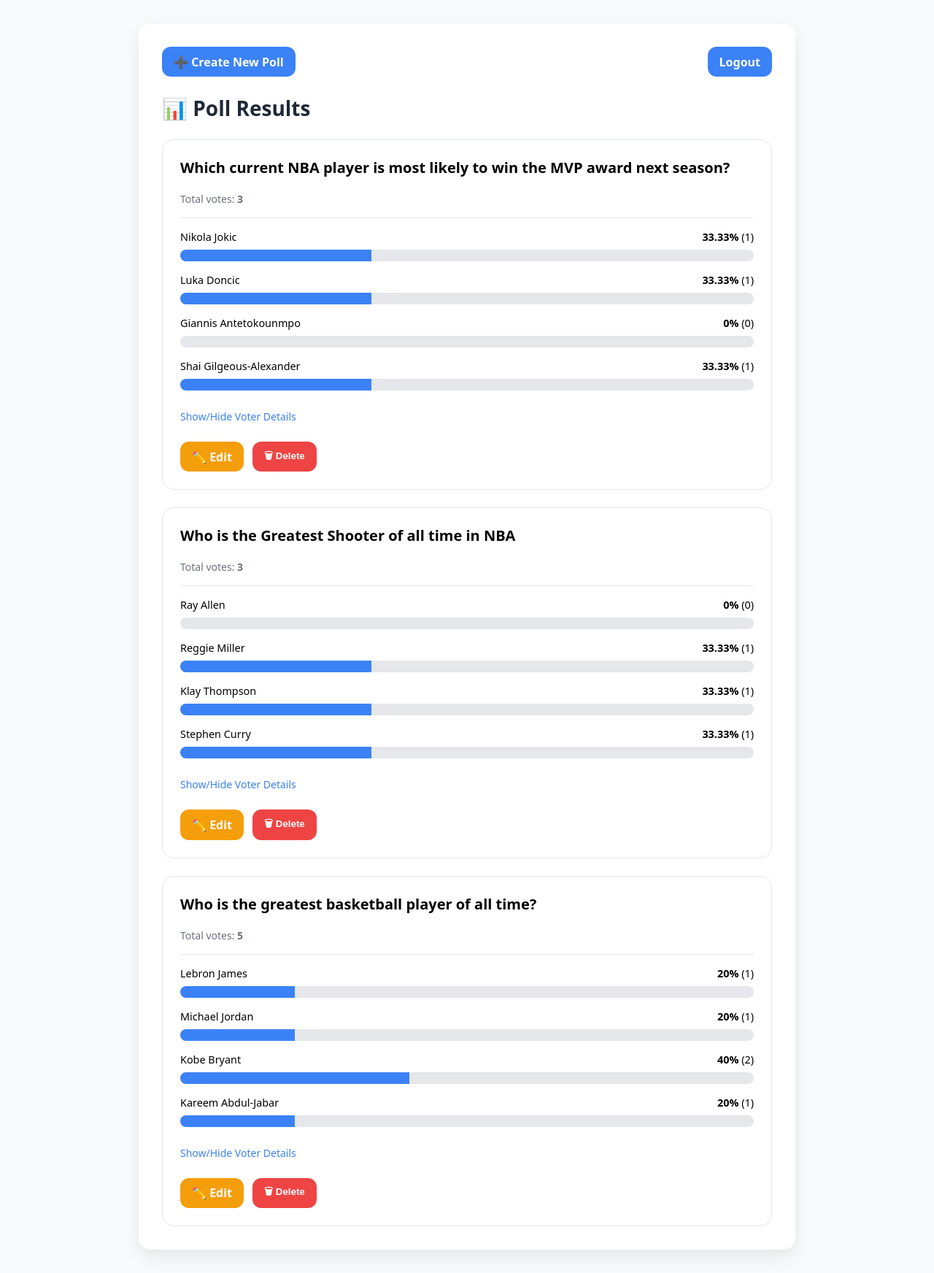
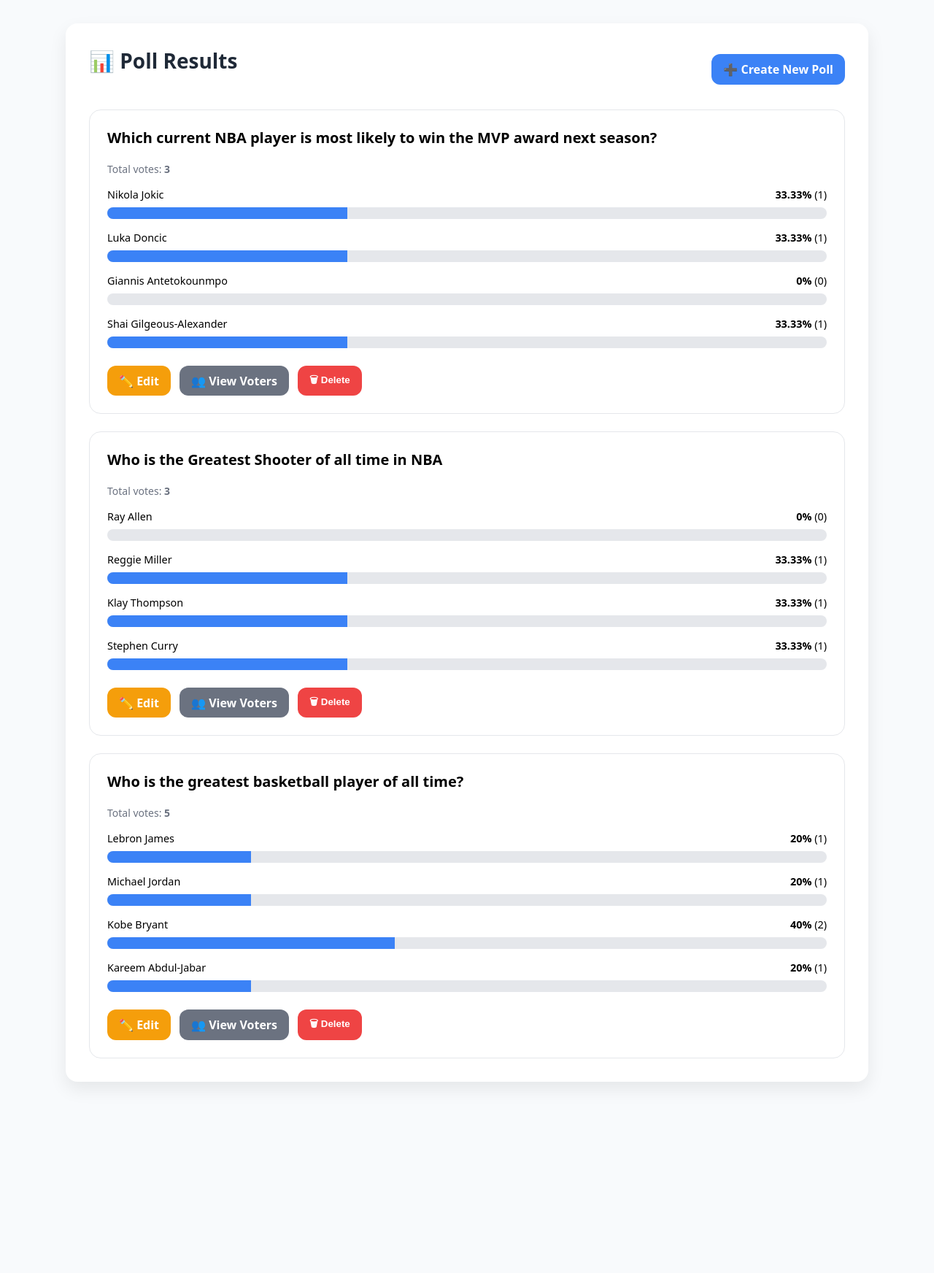
Before and after one commit to kerbyg/polling-system2.0, a PHP site: page /poll_results.php in a window 1280 px wide. Shown: the whole page at 73% size. After the commit the page ends 1487 px from the top, so only its background shows below. Run offline with PHP 8.4, Linux system fonts and the light colour scheme; a user stored in the database is signed in; data comes from the database, SQL or seed files in the repository.

Commit message:
Update poll_results.php

```diff
--- a/polling-system/poll_results.php
+++ b/polling-system/poll_results.php
@@ -1,7 +1,7 @@
 <?php
 session_start();
 if (!isset($_SESSION['admin_id'])) {
-    header("Location: admin_login.php");
+    header("Location: login.php");
     exit;
 }
 
@@ -16,25 +16,16 @@ function pct($count, $total) {
 if (isset($_GET['delete_poll'])) {
     $poll_id = (int) $_GET['delete_poll'];
     $error = "";
-
     try {
         $pdo->beginTransaction();
-
-        // Delete associated votes first
         $pdo->prepare("DELETE FROM votes WHERE poll_id = ?")->execute([$poll_id]);
-
-        // Delete associated options
         $pdo->prepare("DELETE FROM options WHERE poll_id = ?")->execute([$poll_id]);
-
-        // Delete the poll itself
         $pdo->prepare("DELETE FROM polls WHERE id = ?")->execute([$poll_id]);
-
         $pdo->commit();
         header("Location: poll_results.php?msg=deleted");
         exit;
     } catch (Throwable $e) {
         if ($pdo->inTransaction()) $pdo->rollBack();
-        // You might want to log the actual error: error_log($e->getMessage());
         $error = "❌ Error deleting poll.";
     }
 }
@@ -52,6 +43,8 @@ $polls = $pdo->query("SELECT * FROM polls ORDER BY created_at DESC, id DESC")->f
         :root {
             --primary-color: #3b82f6;
             --primary-dark: #2563eb;
+            --secondary-color: #6b7280;
+            --secondary-dark: #4b5563;
             --danger-color: #ef4444;
             --danger-dark: #b91c1c;
             --warning-color: #f59e0b;
@@ -62,181 +55,65 @@ $polls = $pdo->query("SELECT * FROM polls ORDER BY created_at DESC, id DESC")->f
             --muted-color: #6b7280;
             --border-color: #e5e7eb;
         }
-
         body {
             font-family: system-ui, -apple-system, BlinkMacSystemFont, "Segoe UI", Roboto, "Helvetica Neue", Arial, sans-serif;
-            background: var(--bg-color);
-            margin: 0;
-            padding: 2rem 1rem;
+            background: var(--bg-color); margin: 0; padding: 2rem 1rem;
         }
-
-        .container {
-            max-width: 900px;
-            margin: 0 auto;
-        }
-
-        .card {
-            background: var(--card-bg);
-            padding: 2rem;
-            border-radius: 1rem;
-            box-shadow: 0 10px 25px rgba(0, 0, 0, 0.08);
-        }
-
-        h2 {
-            margin: 0 0 1.5rem;
-            font-size: 1.75rem;
-            color: var(--text-color);
-        }
-
-        h3 {
-            margin-top: 0;
-            font-size: 1.25rem;
-        }
-
-        .btn {
-            display: inline-block;
-            padding: 0.6rem 1rem;
-            border: 0;
-            border-radius: 0.75rem;
-            text-decoration: none;
-            cursor: pointer;
-            font-weight: 600;
-            transition: background-color 0.2s ease-in-out, transform 0.1s ease;
-        }
-        .btn:active {
-            transform: scale(0.97);
-        }
-
+        .container { max-width: 1100px; margin: 0 auto; }
+        .card { background: var(--card-bg); padding: 2rem; border-radius: 1rem; box-shadow: 0 10px 25px rgba(0, 0, 0, 0.08); }
+        h2 { margin: 0 0 1.5rem; font-size: 1.75rem; color: var(--text-color); }
+        h3 { margin-top: 0; font-size: 1.25rem; }
+        .btn { display: inline-block; padding: 0.6rem 1rem; border: 0; border-radius: 0.75rem; text-decoration: none; cursor: pointer; font-weight: 600; transition: 0.2s ease; }
+        .btn:active { transform: scale(0.97); }
         .btn-primary { background: var(--primary-color); color: #fff; }
         .btn-primary:hover { background: var(--primary-dark); }
+        .btn-secondary { background: var(--secondary-color); color: #fff; }
+        .btn-secondary:hover { background: var(--secondary-dark); }
         .btn-danger { background: var(--danger-color); color: #fff; }
         .btn-danger:hover { background: var(--danger-dark); }
         .btn-edit { background: var(--warning-color); color: #fff; }
         .btn-edit:hover { background: var(--warning-dark); }
-
-        .top-actions {
-            display: flex;
-            justify-content: space-between;
-            align-items: center;
-            margin-bottom: 1.5rem;
-        }
-
-        .poll-card {
-            background: #fff;
-            padding: 1.5rem;
-            margin-top: 1.5rem;
-            border: 1px solid var(--border-color);
-            border-radius: 1rem;
-        }
-
-        .poll-header {
-            border-bottom: 1px solid var(--border-color);
-            padding-bottom: 1rem;
-            margin-bottom: 1rem;
-        }
-
-        .muted {
-            color: var(--muted-color);
-            font-size: 0.875rem;
-        }
-
+        .top-actions { display: flex; justify-content: space-between; align-items: center; margin-bottom: 1.5rem; }
+        .poll-card { background: #fff; padding: 1.5rem; margin-top: 1.5rem; border: 1px solid var(--border-color); border-radius: 1rem; }
+        .muted { color: var(--muted-color); font-size: 0.875rem; }
         .option-row { margin: 1rem 0; }
         .option-top { display: flex; justify-content: space-between; font-size: 0.9rem; margin-bottom: 0.5rem; }
         .option-bar { height: 16px; background: var(--border-color); border-radius: 999px; overflow: hidden; }
         .option-fill { height: 100%; background: var(--primary-color); }
-
-        .small-link {
-            font-size: 0.875rem;
-            font-weight: 500;
-            color: var(--primary-color);
-            text-decoration: none;
-            cursor: pointer;
-        }
-        .small-link:hover { text-decoration: underline; }
-
-        .voter-list {
-            margin-top: 1rem;
-            padding: 1rem;
-            border-radius: 0.75rem;
-            background: var(--bg-color);
-            display: none;
-            border: 1px solid var(--border-color);
-        }
-        table { width: 100%; border-collapse: collapse; margin-top: 0.5rem; }
-        th, td { text-align: left; padding: 0.75rem; border-bottom: 1px solid var(--border-color); }
-        th { font-size: 0.8rem; text-transform: uppercase; color: var(--muted-color); }
-        tbody tr:last-child td { border-bottom: 0; }
-        tbody tr:nth-child(even) { background-color: #fff; }
-
-        .poll-actions {
-            margin-top: 1.5rem;
-            display: flex;
-            gap: 0.75rem;
-        }
-
-        .msg {
-            margin-bottom: 1.5rem;
-            padding: 1rem;
-            border-radius: 0.75rem;
-            font-size: 0.9rem;
-            font-weight: 500;
-        }
+        .msg { margin-bottom: 1.5rem; padding: 1rem; border-radius: 0.75rem; font-size: 0.9rem; font-weight: 500; }
         .success { background: #d1fae5; color: #065f46; border: 1px solid #6ee7b7; }
         .error { background: #fee2e2; color: #991b1b; border: 1px solid #fecaca; }
-
+        .poll-actions { margin-top: 1.5rem; display: flex; gap: 0.75rem; }
     </style>
-    <script>
-        function toggleVoters(id) {
-            const el = document.getElementById('voters-' + id);
-            if (!el) return;
-            el.style.display = (el.style.display === 'block') ? 'none' : 'block';
-        }
-
-        function confirmDelete(pollId) {
-            if (confirm("Are you sure you want to delete this poll? This action cannot be undone.")) {
-                window.location.href = "poll_results.php?delete_poll=" + pollId;
-            }
-        }
-    </script>
 </head>
 <body>
     <div class="container">
         <div class="card">
             <div class="top-actions">
+                <h2>📊 Poll Results</h2>
                 <a href="admin.php" class="btn btn-primary">➕ Create New Poll</a>
-                <a href="logout.php" class="btn btn-primary">Logout</a>
             </div>
 
-            <h2>📊 Poll Results</h2>
-
-            <?php if (!empty($_GET['msg']) && $_GET['msg'] === 'deleted'): ?>
-                <div class="msg success">✅ Poll deleted successfully.</div>
-            <?php endif; ?>
-            <?php if (!empty($error)): ?>
-                <div class="msg error"><?= htmlspecialchars($error) ?></div>
-            <?php endif; ?>
+            <?php if (!empty($_GET['msg']) && $_GET['msg'] === 'deleted'): ?><div class="msg success">✅ Poll deleted successfully.</div><?php endif; ?>
+            <?php if (!empty($error)): ?><div class="msg error"><?= htmlspecialchars($error) ?></div><?php endif; ?>
 
             <?php if ($polls): ?>
                 <?php foreach ($polls as $poll): ?>
                     <?php
-                        // Fetch options for the poll
                         $stmt = $pdo->prepare("SELECT id, option_text FROM options WHERE poll_id = ? ORDER BY id ASC");
                         $stmt->execute([$poll['id']]);
                         $options = $stmt->fetchAll();
 
-                        // Fetch vote counts
                         $stmt = $pdo->prepare("SELECT option_id, COUNT(*) AS vote_count FROM votes WHERE poll_id = ? GROUP BY option_id");
                         $stmt->execute([$poll['id']]);
                         $voteCounts = $stmt->fetchAll(PDO::FETCH_KEY_PAIR);
-
                         $total_votes = array_sum($voteCounts);
                     ?>
                     <div class="poll-card">
-                        <div class="poll-header">
                         <h3><?= htmlspecialchars($poll['question']) ?></h3>
                         <p class="muted" style="margin: 0;">Total votes: <strong><?= (int)$total_votes ?></strong></p>
-                        </div>
 
+                        <div style="margin-top: 1rem;">
                             <?php foreach ($options as $opt):
                                 $count = $voteCounts[$opt['id']] ?? 0;
                                 $p = pct($count, $total_votes);
@@ -249,45 +126,11 @@ $polls = $pdo->query("SELECT * FROM polls ORDER BY created_at DESC, id DESC")->f
                                     <div class="option-bar"><div class="option-fill" style="width:<?= $p ?>%"></div></div>
                                 </div>
                             <?php endforeach; ?>
-
-                        <p style="margin-top: 1.5rem;">
-                            <a class="small-link" onclick="toggleVoters(<?= (int)$poll['id'] ?>)">Show/Hide Voter Details</a>
-                        </p>
-
-                        <div id="voters-<?= (int)$poll['id'] ?>" class="voter-list">
-                            <?php
-                                $stmt = $pdo->prepare("
-                                    SELECT v.username AS voter, o.option_text AS choice, vt.voted_at
-                                    FROM votes vt
-                                    LEFT JOIN voters v ON vt.voter_id = v.id
-                                    LEFT JOIN options o ON vt.option_id = o.id
-                                    WHERE vt.poll_id = ?
-                                    ORDER BY vt.voted_at DESC
-                                ");
-                                $stmt->execute([$poll['id']]);
-                                $voterRows = $stmt->fetchAll();
-                            ?>
-
-                            <?php if ($voterRows): ?>
-                                <table>
-                                    <thead><tr><th>Voter</th><th>Choice</th><th>Time</th></tr></thead>
-                                    <tbody>
-                                    <?php foreach ($voterRows as $vr): ?>
-                                        <tr>
-                                            <td><?= htmlspecialchars($vr['voter'] ?? '—') ?></td>
-                                            <td><?= htmlspecialchars($vr['choice'] ?? '—') ?></td>
-                                            <td><?= htmlspecialchars((new DateTime($vr['voted_at']))->format('M d, Y h:i A')) ?></td>
-                                        </tr>
-                                    <?php endforeach; ?>
-                                    </tbody>
-                                </table>
-                            <?php else: ?>
-                                <p class="muted" style="text-align:center; margin: 0;">No votes have been cast for this poll yet.</p>
-                            <?php endif; ?>
                         </div>
 
                         <div class="poll-actions">
                             <a class="btn btn-edit" href="edit_poll.php?poll_id=<?= (int)$poll['id'] ?>">✏️ Edit</a>
+                            <a class="btn btn-secondary" href="voter_details.php?poll_id=<?= (int)$poll['id'] ?>">👥 View Voters</a>
                             <button class="btn btn-danger" onclick="confirmDelete(<?= (int)$poll['id'] ?>)">🗑 Delete</button>
                         </div>
                     </div>
@@ -297,5 +140,12 @@ $polls = $pdo->query("SELECT * FROM polls ORDER BY created_at DESC, id DESC")->f
             <?php endif; ?>
         </div>
     </div>
+    <script>
+        function confirmDelete(pollId) {
+            if (confirm("Are you sure you want to delete this poll? This action cannot be undone.")) {
+                window.location.href = "poll_results.php?delete_poll=" + pollId;
+            }
+        }
+    </script>
 </body>
 </html>
```
Lines whose indentation alone changed are shown as unchanged.
